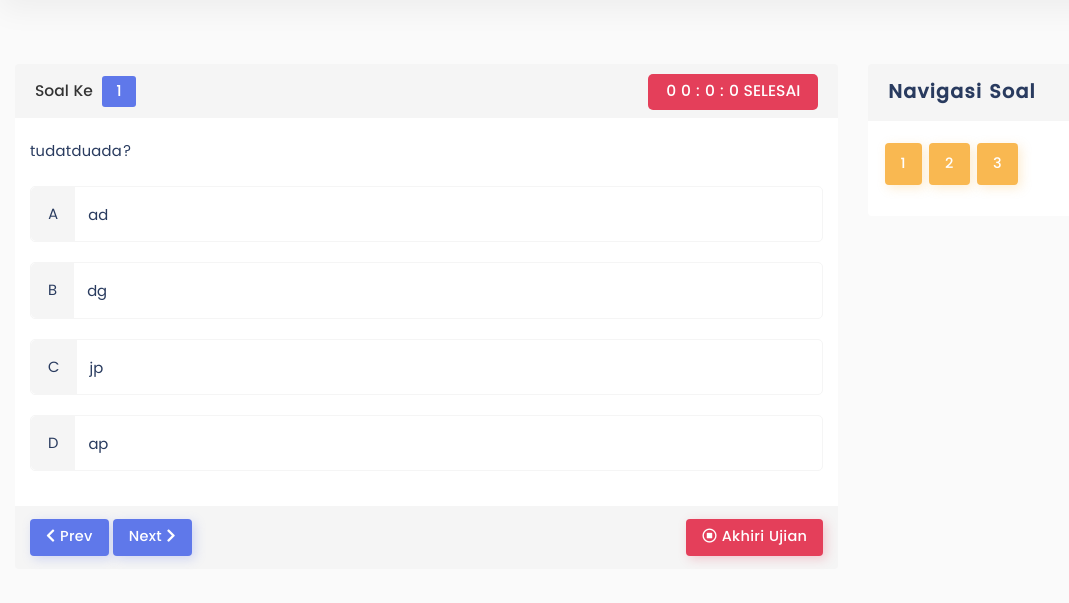
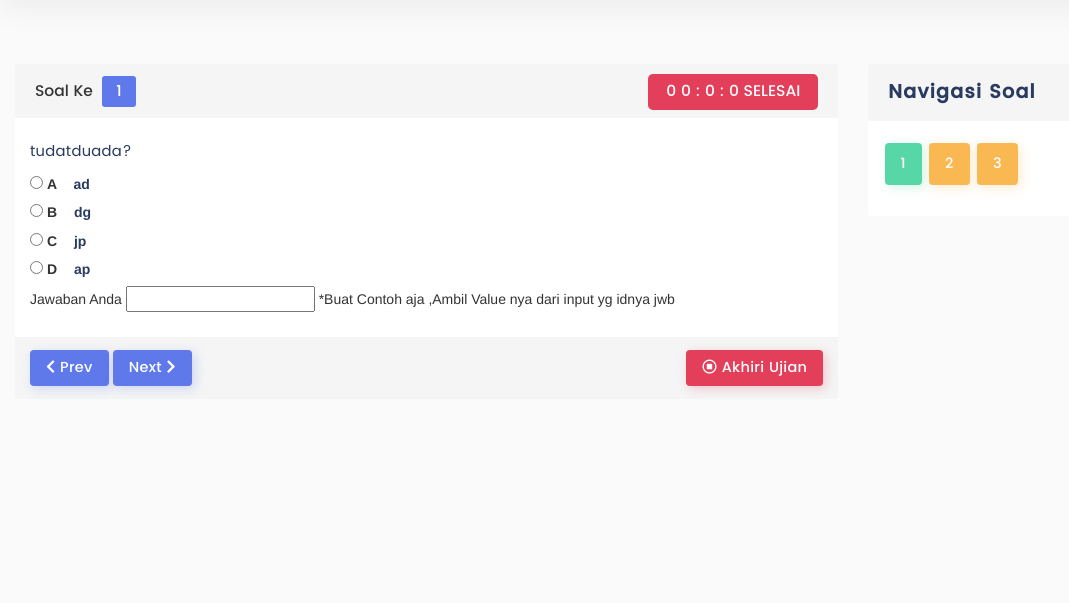
Before and after one commit to 120140191-Andri/ujian_fixxxx, a CodeIgniter app: page /database/ in a window 1280 px wide. Shown: the part 66-669 px from the top of the page, without its empty margins (0-1069 px from the left). Run offline with CodeIgniter, Linux system fonts and the light colour scheme; data comes from the database, SQL or seed files in the repository; some libraries are stand-ins or nearby versions.

Commit message:
Update box-soal.php

```diff
--- a/application/views/template/box-soal.php
+++ b/application/views/template/box-soal.php
@@ -41,32 +41,62 @@
 				<!-- isi-soal -->
 
 				<!-- daftar-jawaban-soal -->
-				<div class="sub-jawaban">
-
-						<a href="#pilih-jawaban" class="pilihan-jawaban">
-							<div class="abjad-jawaban"><p>A</p></div>
-							<div class="isi-jawaban a">
-							</div>
-						</a>
-
-						<a href="#pilih-jawaban" class="pilihan-jawaban">
-							<div class="abjad-jawaban"><p>B</p></div>
-							<div class="isi-jawaban b">
-							</div>
-						</a>
-
-						<a href="#pilih-jawaban" class="pilihan-jawaban">
-							<div class="abjad-jawaban"><p>C</p></div>
-							<div class="isi-jawaban c">
-							</div>
-						</a>
-
-						<a href="#pilih-jawaban" class="pilihan-jawaban">
-							<div class="abjad-jawaban"><p>D</p></div>
-							<div class="isi-jawaban isi_d">
-							<p></p></div>
-						</a>
-
+				<div class="funkyradio">
+					<!-- loop -->
+					<div class="funkyradio-default">
+						<input type="radio" name="radio" id="radio1" value="A">
+						<label for="radio1" class="radio-label">
+							<span class="alphabet">A</span>
+							<span class="isi-jawaban a"></span>
+						</label>
+					</div>
+					<!-- loop -->
+					<div class="funkyradio-default">
+						<input type="radio" name="radio" id="radio2" value="B">
+						<label for="radio2" class="radio-label">
+							<span class="alphabet">B</span>
+							<span class="isi-jawaban b"></span>
+						</label>
+					</div>
+					<!-- loop -->
+					<div class="funkyradio-default">
+						<input type="radio" name="radio" id="radio3" value="C">
+						<label for="radio3" class="radio-label">
+							<span class="alphabet">C</span>
+							<span class="isi-jawaban c"></span>
+						</label>
+					</div>
+					<!-- loop -->
+					<div class="funkyradio-default">
+						<input type="radio" name="radio" id="radio4" value="D">
+						<label for="radio4" class="radio-label">
+							<span class="alphabet">D</span>
+							<span class="isi-jawaban isi_d"></span>
+						</label>
+					</div>
+					<!-- loop -->
+					<!-- js ketika radio button di klik -->
+					<script>
+					$(document).ready(function () {
+						$('#radio1').click(function(){
+							var jawaban = $('#radio1').val();
+							$('#jwb').val(jawaban);
+						});
+						$('#radio2').click(function(){
+							var jawaban = $('#radio2').val();
+							$('#jwb').val(jawaban);
+						});
+						$('#radio3').click(function(){
+							var jawaban = $('#radio3').val();
+							$('#jwb').val(jawaban);
+						});
+						$('#radio4').click(function(){
+							var jawaban = $('#radio4').val();
+							$('#jwb').val(jawaban);
+						});
+					});
+					</script>
+					<p>Jawaban Anda <input type="text" id="jwb" value=""> *Buat Contoh aja ,Ambil Value nya dari input yg idnya jwb</p>
 				</div>
 				<!-- daftar-jawaban-soal -->
 			</div>
@@ -98,8 +128,7 @@
 				<div class="sub-isi-soal">
 
 					<?php foreach ($jumlah as $sl) : ?>
-						<button class="btn-arrow cs-btn-num-soal no"><?= $sl->nomor_soal ?></button>
-
+						<button class="btn-arrow cs-btn-num-soal no nos-<?= $sl->nomor_soal ?>"><?= $sl->nomor_soal ?></button>
 					<?php endforeach; ?>
 
 					<!-- button hijau jika jawaban sudah terisi -->
@@ -114,6 +143,44 @@
 		<!-- navigasi-soal -->
 	</div>
 
+	<script>
+		function ubah_r(){
+
+			if ( $('#jwb').val() == "A" ){
+				$( ".a" ).addClass('isi-sebelumnya');
+				$( ".b" ).removeClass('isi-sebelumnya');
+				$( ".c" ).removeClass('isi-sebelumnya');
+				$( ".isi_d" ).removeClass('isi-sebelumnya');
+			}else if( $('#jwb').val() == "B" ){
+				$( ".a" ).removeClass('isi-sebelumnya');
+				$( ".b" ).addClass('isi-sebelumnya');
+				$( ".c" ).removeClass('isi-sebelumnya');
+				$( ".isi_d" ).removeClass('isi-sebelumnya');
+			}else if( $('#jwb').val() == "C" ){
+				$( ".a" ).removeClass('isi-sebelumnya');
+				$( ".b" ).removeClass('isi-sebelumnya');
+				$( ".c" ).addClass('isi-sebelumnya');
+				$( ".isi_d" ).removeClass('isi-sebelumnya');
+			}else if( $('#jwb').val() == "D" ){
+				$( ".a" ).removeClass('isi-sebelumnya');
+				$( ".b" ).removeClass('isi-sebelumnya');
+				$( ".c" ).removeClass('isi-sebelumnya');
+				$( ".isi_d" ).addClass('isi-sebelumnya');
+			}else{
+				$( ".a" ).removeClass('isi-sebelumnya');
+				$( ".b" ).removeClass('isi-sebelumnya');
+				$( ".c" ).removeClass('isi-sebelumnya');
+				$( ".isi_d" ).removeClass('isi-sebelumnya');
+			}
+
+			$( "#radio1" ).attr("checked",false);
+			$( "#radio2" ).attr("checked",false);
+			$( "#radio3" ).attr("checked",false);
+			$( "#radio4" ).attr("checked",false);
+
+		}
+	</script>
+
 	<!-- load soal awal -->
 	<script>
 		$(document).ready(function () {
@@ -121,6 +188,9 @@
 			load_awal();
 
 			function load_awal() {
+
+				ubah_r();
+
 				$.ajax({
 					type: 'POST',
 					url: '<?= base_url('index.php/Siswa/ujian') ?>',
@@ -128,6 +198,10 @@
 						ids: 1
 					},
 					success: function (respon) {
+
+						$('.no').removeClass('right-btn-num-soal');
+						$('.nos-1').addClass('right-btn-num-soal');
+
 						$('.no_sekarang').val(1);
 						$('.nomor-soal').text(1);
 						var dt = JSON.parse(respon);
@@ -147,9 +221,38 @@
 	<script type="text/javascript">
             $(document).ready(function () {
                 $('.no').click(function () {
-                    var nomor = $(this).text();
-                    $('.no_sekarang').val(nomor);
+
+					var nomor = $(this).text();
+
+					$.ajax({
+                            type: 'POST',
+                            url: '<?= base_url('index.php/Siswa/sesi_jawaban') ?>',
+                            data: {
+								ids: nomor,
+								id: $('.no_sekarang').val(),
+								jwb_s: $('#jwb').val()
+							},
+                            success: function (respon) {
+                                if (respon == "A"){
+									$('#jwb').val(respon);
+								}else if (respon == "B"){
+									$('#jwb').val(respon);
+								}else if (respon == "C"){
+									$('#jwb').val(respon);
+								}else if (respon == "D"){
+									$('#jwb').val(respon);
+								}else{
+									$('#jwb').val('');
+								}
+								ubah_r();
+                            }
+                        });
+
+					$('.no_sekarang').val(nomor);
 					$('.nomor-soal').text(nomor);
+					$('.no').removeClass('right-btn-num-soal');
+					$(this).addClass('right-btn-num-soal');
+
                     $.ajax({
                         type: 'POST',
                         url: '<?= base_url('index.php/Siswa/ujian') ?>',
@@ -178,8 +281,36 @@
                     if(parseInt(nomor) > parseInt(total_soal)){
                         alert('Soal Sudah Habis');
                     }else{
+
+						$.ajax({
+                            type: 'POST',
+                            url: '<?= base_url('index.php/Siswa/sesi_jawaban') ?>',
+                            data: {
+								ids: nomor,
+								id: $('.no_sekarang').val(),
+								jwb_s: $('#jwb').val()
+							},
+                            success: function (respon) {
+                                if (respon == "A"){
+									$('#jwb').val(respon);
+								}else if (respon == "B"){
+									$('#jwb').val(respon);
+								}else if (respon == "C"){
+									$('#jwb').val(respon);
+								}else if (respon == "D"){
+									$('#jwb').val(respon);
+								}else{
+									$('#jwb').val('');
+								}
+								ubah_r();
+                            }
+                        });
+
                         $('.no_sekarang').val(nomor);
 						$('.nomor-soal').text(nomor);
+
+						$('.no').removeClass('right-btn-num-soal');
+						$('.nos-'+nomor).addClass('right-btn-num-soal');
 
                         $.ajax({
                             type: 'POST',
@@ -212,8 +343,36 @@
                     if(parseInt(nomor) < parseInt(1)){
                         alert('Soal Awal');
                     }else{
+
+						$.ajax({
+                            type: 'POST',
+                            url: '<?= base_url('index.php/Siswa/sesi_jawaban') ?>',
+                            data: {
+								ids: nomor,
+								id: $('.no_sekarang').val(),
+								jwb_s: $('#jwb').val()
+							},
+                            success: function (respon) {
+                                if (respon == "A"){
+									$('#jwb').val(respon);
+								}else if (respon == "B"){
+									$('#jwb').val(respon);
+								}else if (respon == "C"){
+									$('#jwb').val(respon);
+								}else if (respon == "D"){
+									$('#jwb').val(respon);
+								}else{
+									$('#jwb').val('');
+								}
+								ubah_r();
+                            }
+                        });
+
                         $('.no_sekarang').val(nomor);
 						$('.nomor-soal').text(nomor);
+
+						$('.no').removeClass('right-btn-num-soal');
+						$('.nos-'+nomor).addClass('right-btn-num-soal');
 
                         $.ajax({
                             type: 'POST',
```
